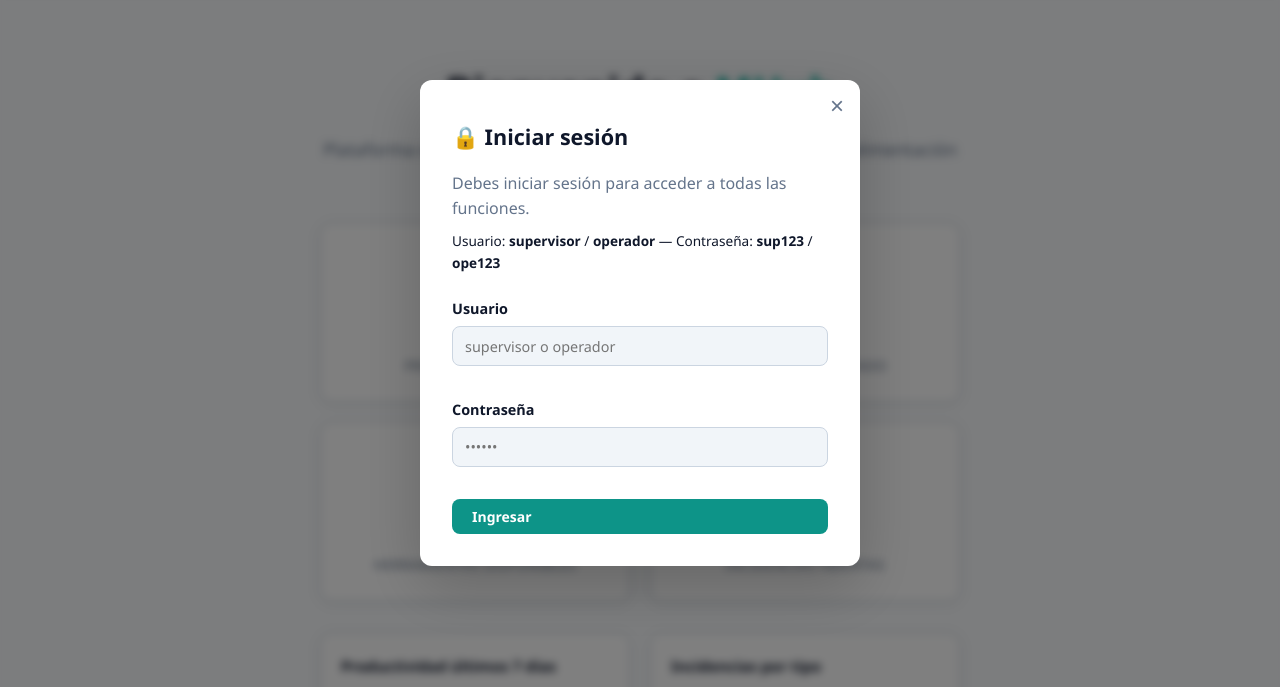
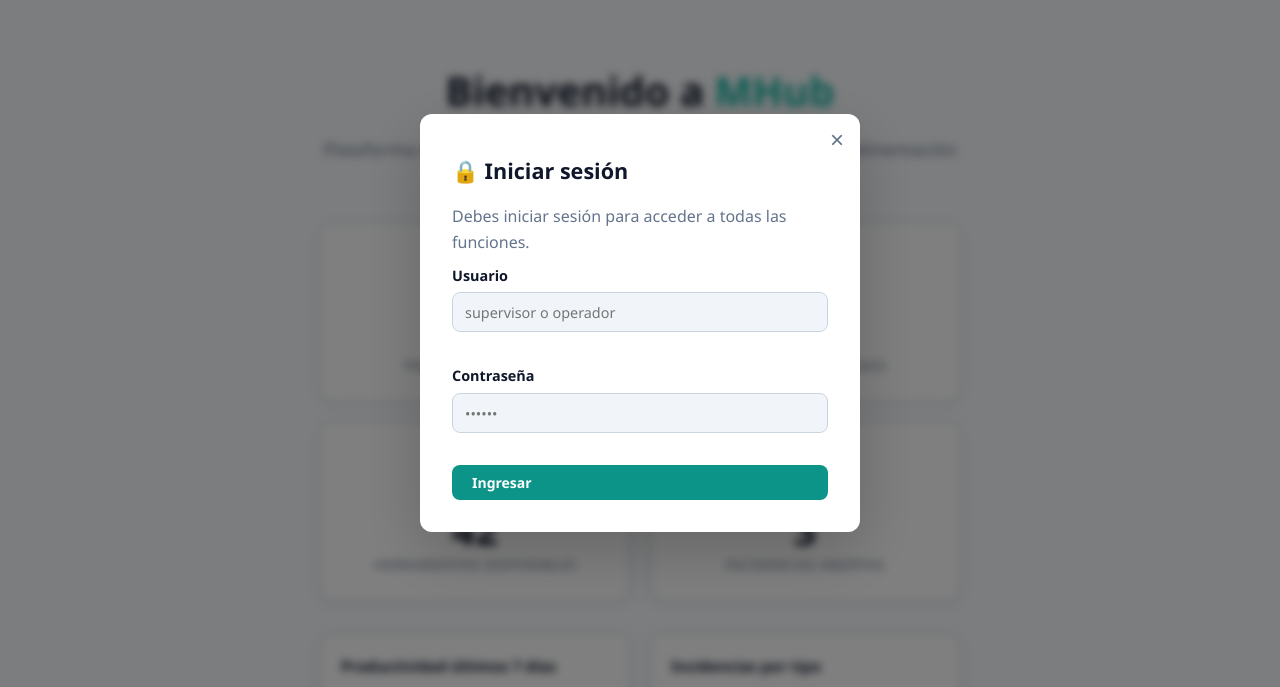
Before and after one commit to Luisrasconn/chaqueton-2026, a website: page index.html in a window 1280 px wide. Shown: the part 77-764 px from the top of the page. Drawn offline with nearby package versions, Linux system fonts and the light colour scheme; no server answers.

Commit message:
fix: remove credentials hint from login modal

```diff
--- a/index.html
+++ b/index.html
@@ -970,7 +970,7 @@
       <button class="modal__close" id="loginModalClose" aria-label="Cerrar modal de inicio de sesión">&times;</button>
       <h2 class="section-title">&#128274; Iniciar sesi&#243;n</h2>
       <p style="color:var(--text-light);margin-bottom:0.5rem">Debes iniciar sesi&#243;n para acceder a todas las funciones.</p>
-      <p style="color:var(--text-muted);font-size:0.85rem;margin-bottom:1.5rem">Usuario: <strong>supervisor</strong> / <strong>operador</strong> &mdash; Contrase&#241;a: <strong>sup123</strong> / <strong>ope123</strong></p>
+
       <form id="loginForm" style="display:flex;flex-direction:column;gap:1rem">
         <div class="form__group">
           <label for="loginUser">Usuario</label>
```
